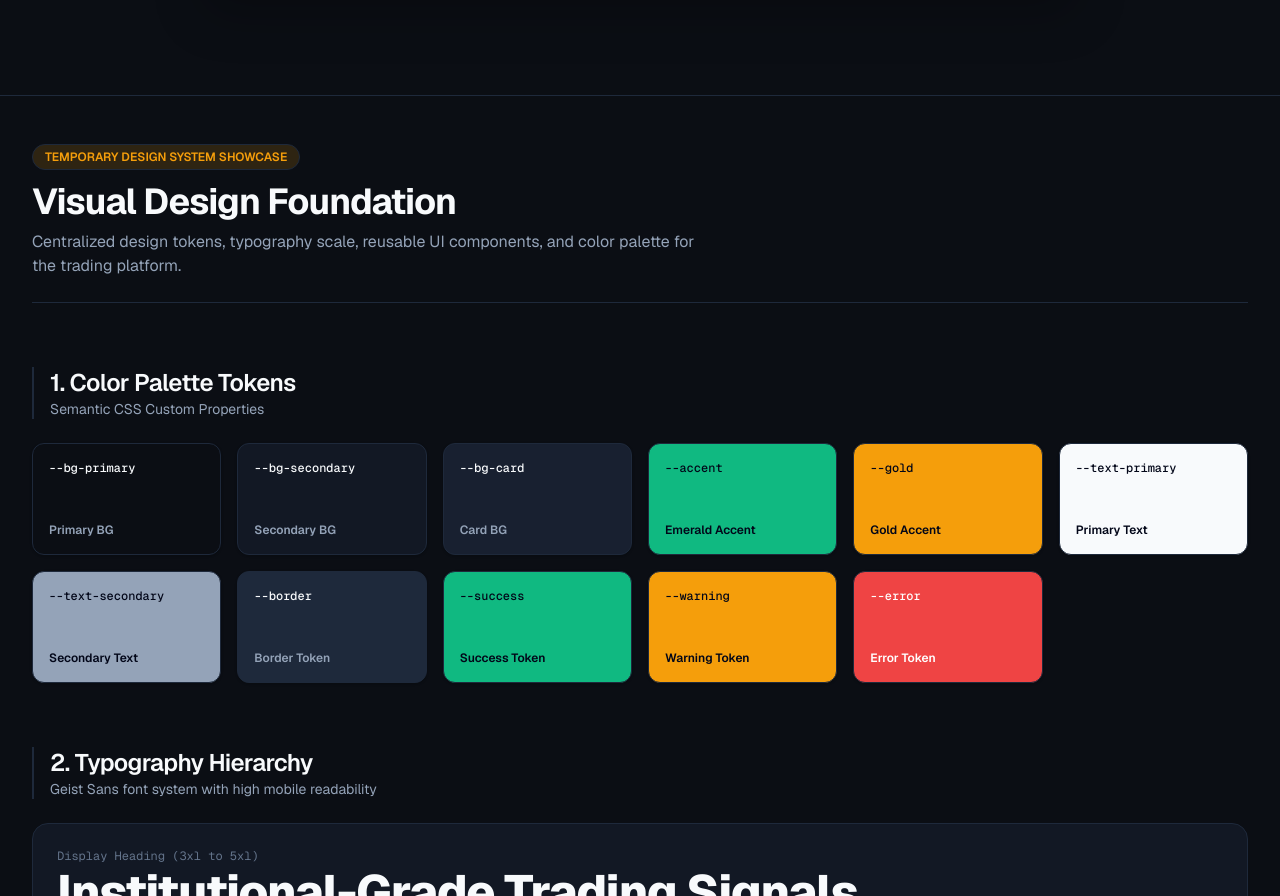
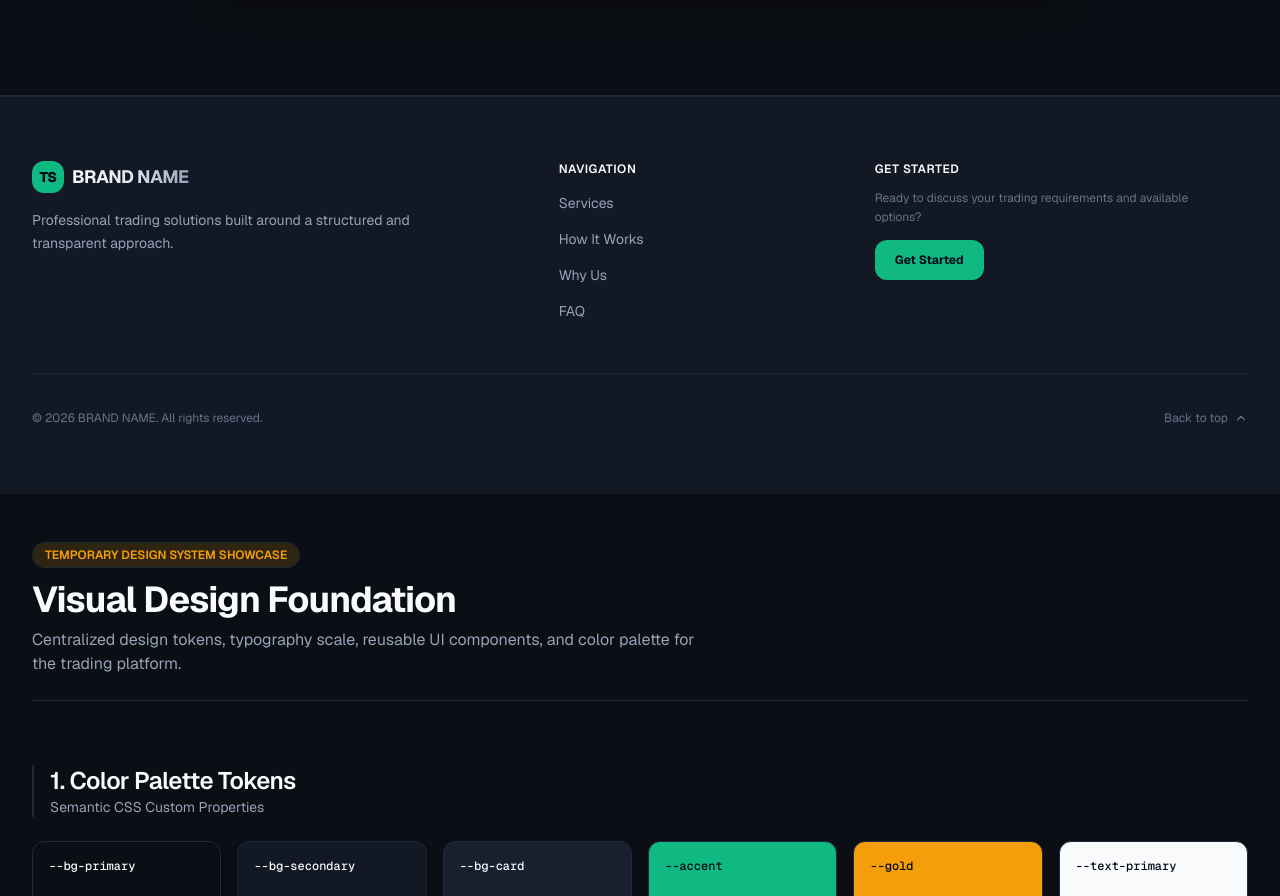
Before and after one commit to huzi772/landing-page, a Next.js app: page / in a window 1280 px wide. Shown: the part 4585-5481 px from the top of the page. Built offline with nearby package versions, Linux system fonts and the light colour scheme.

Commit message:
Add professional Footer component matching dark fintech design system
Co-authored-by: huzi772 <207913168+huzi772@users.noreply.github.com>

```diff
--- a/src/app/page.tsx
+++ b/src/app/page.tsx
@@ -6,6 +6,7 @@ import { HowItWorks } from "@/components/sections/HowItWorks";
 import { MarketOverview } from "@/components/sections/MarketOverview";
 import { FAQ } from "@/components/sections/FAQ";
 import { FinalCTA } from "@/components/sections/FinalCTA";
+import { Footer } from "@/components/layout/Footer";
 import { Container } from "@/components/ui/container";
 import { Button } from "@/components/ui/button";
 import {
@@ -41,6 +42,7 @@ export default function Home() {
       <MarketOverview />
       <FAQ />
       <FinalCTA />
+      <Footer />
 
       <main className="py-12">
         <Container className="space-y-16">
--- /dev/null
+++ b/src/components/layout/Footer.tsx
@@ -0,0 +1,98 @@
+import React from "react";
+import { Container } from "@/components/ui/container";
+
+const NAV_LINKS = [
+  { label: "Services", href: "#services" },
+  { label: "How It Works", href: "#how-it-works" },
+  { label: "Why Us", href: "#why-us" },
+  { label: "FAQ", href: "#faq" },
+];
+
+export function Footer() {
+  return (
+    <footer className="border-t border-[var(--border)] bg-[var(--bg-secondary)] text-[var(--text-secondary)] transition-colors">
+      <Container className="py-12 md:py-16">
+        {/* Main Footer Multi-Column Grid */}
+        <div className="grid grid-cols-1 md:grid-cols-12 gap-8 lg:gap-12">
+          {/* Column 1: Brand & Description */}
+          <div className="md:col-span-6 lg:col-span-5 space-y-4">
+            <a
+              href="#"
+              className="inline-flex items-center gap-2 font-bold text-lg tracking-tight text-[var(--text-primary)] hover:opacity-90 focus-visible:outline-2 focus-visible:outline-offset-2 focus-visible:outline-[var(--accent)] rounded-sm"
+            >
+              <span className="flex h-8 w-8 items-center justify-center rounded-lg bg-[var(--accent)] text-slate-950 font-extrabold text-sm">
+                TS
+              </span>
+              <span className="bg-gradient-to-r from-[var(--text-primary)] via-slate-200 to-[var(--text-secondary)] bg-clip-text text-transparent">
+                BRAND NAME
+              </span>
+            </a>
+            <p className="text-sm leading-relaxed text-[var(--text-secondary)] max-w-sm">
+              Professional trading solutions built around a structured and transparent
+              approach.
+            </p>
+          </div>
+
+          {/* Column 2: Navigation Links */}
+          <div className="md:col-span-3 lg:col-span-3 space-y-3">
+            <p className="text-xs font-semibold text-[var(--text-primary)] uppercase tracking-wider">
+              Navigation
+            </p>
+            <ul className="space-y-2 text-sm">
+              {NAV_LINKS.map((link) => (
+                <li key={link.label}>
+                  <a
+                    href={link.href}
+                    className="inline-block py-1 hover:text-[var(--text-primary)] transition-colors focus-visible:outline-2 focus-visible:outline-offset-2 focus-visible:outline-[var(--accent)] rounded-sm"
+                  >
+                    {link.label}
+                  </a>
+                </li>
+              ))}
+            </ul>
+          </div>
+
+          {/* Column 3: Action / CTA */}
+          <div className="md:col-span-3 lg:col-span-4 space-y-3">
+            <p className="text-xs font-semibold text-[var(--text-primary)] uppercase tracking-wider">
+              Get Started
+            </p>
+            <p className="text-xs text-[var(--text-muted)] max-w-xs leading-relaxed">
+              Ready to discuss your trading requirements and available options?
+            </p>
+            <div>
+              <a
+                href="#contact"
+                className="inline-flex items-center justify-center h-10 px-5 rounded-lg text-xs font-bold bg-[var(--accent)] text-slate-950 hover:bg-[var(--accent-hover)] transition-all focus-visible:outline-2 focus-visible:outline-offset-2 focus-visible:outline-[var(--accent)] cursor-pointer"
+              >
+                Get Started
+              </a>
+            </div>
+          </div>
+        </div>
+
+        {/* Bottom Row: Copyright & Back to Top */}
+        <div className="mt-12 pt-8 border-t border-[var(--border)] flex flex-col sm:flex-row items-center justify-between gap-4 text-xs text-[var(--text-muted)]">
+          <p>© 2026 BRAND NAME. All rights reserved.</p>
+
+          <a
+            href="#"
+            className="inline-flex items-center gap-1.5 hover:text-[var(--text-primary)] transition-colors py-1 focus-visible:outline-2 focus-visible:outline-offset-2 focus-visible:outline-[var(--accent)] rounded-sm"
+          >
+            <span>Back to top</span>
+            <svg
+              className="h-3.5 w-3.5 fill-none stroke-current"
+              viewBox="0 0 24 24"
+              strokeWidth="2"
+              strokeLinecap="round"
+              strokeLinejoin="round"
+              aria-hidden="true"
+            >
+              <path d="M18 15l-6-6-6 6" />
+            </svg>
+          </a>
+        </div>
+      </Container>
+    </footer>
+  );
+}
```
